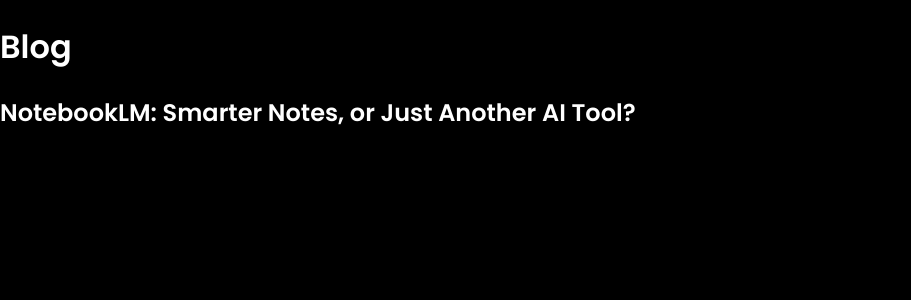
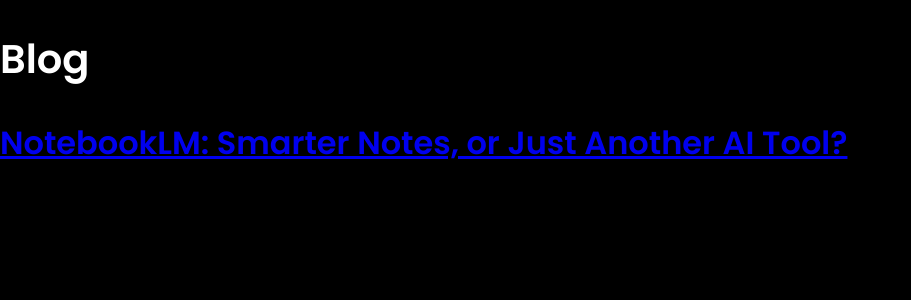
Before and after one commit to frescodicredito/frescodicredito.github.io, a Jekyll site: the page blog.html, which Jekyll copies as it is, in a window 1280 px wide. Shown: the top 300 px of the page, without its empty margins (0-911 px from the left). Built offline with Jekyll 4.4.1, drawn with Linux system fonts in a browser that asks for light colours.

Commit message:
Update styles.css

```diff
--- a/assets/css/styles.css
+++ b/assets/css/styles.css
@@ -164,15 +164,29 @@ main {
     margin: 0 auto; /* Centra l'immagine */
 }
 
-/* Titoli nella sezione Blog */
-.blog-post h2 a {
-    text-decoration: none; /* Rimuove la sottolineatura */
-    color: #fff; /* Colore bianco per i titoli */
-    transition: color 0.3s ease;
+/* Titoli principali e secondari */
+h1, h2 {
+    font-family: 'Poppins', sans-serif;
+    font-weight: 600;
+    color: #fff; /* Colore bianco */
+    margin-bottom: 10px;
 }
 
-.blog-post h2 a:visited {
-    color: #fff; /* Mantiene il colore bianco anche dopo il clic */
+h1 {
+    font-size: 2.5rem; /* Titoli principali */
+}
+
+h2 {
+    font-size: 2rem; /* Titoli secondari */
+}
+
+/* Testo delle sezioni */
+p {
+    font-family: 'Poppins', sans-serif;
+    font-size: 1.3rem; /* Testo leggibile */
+    line-height: 1.8; /* Migliora leggibilità */
+    color: #fff;
+    margin-bottom: 20px;
 }
 
 /* Stile per le icone Social nella sezione Contacts */
@@ -186,8 +200,11 @@ main {
 .social-links a {
     text-decoration: none;
     color: #fff; /* Colore bianco */
-    font-size: 3rem; /* Icone grandi */
-    transition: transform 0.3s ease, color 0.3s ease;
+    font-size: 1.2rem; /* Dimensione ridotta per i nomi accanto alle icone */
+    display: flex;
+    align-items: center;
+    gap: 10px; /* Spazio tra icona e testo */
+    transition: color 0.3s ease, transform 0.3s ease;
 }
 
 .social-links a:hover {
@@ -195,16 +212,10 @@ main {
     transform: scale(1.2); /* Effetto zoom */
 }
 
-.social-links i {
-    font-family: "Font Awesome 5 Brands", "Font Awesome 5 Free" !important;
-    font-style: normal;
-    font-weight: normal;
+.social-links .bi {
     font-size: 3rem; /* Dimensione delle icone */
     color: #fff !important; /* Forza il colore bianco */
-    display: inline-block;
 }
-
-
 
 /* Footer */
 footer {
```
